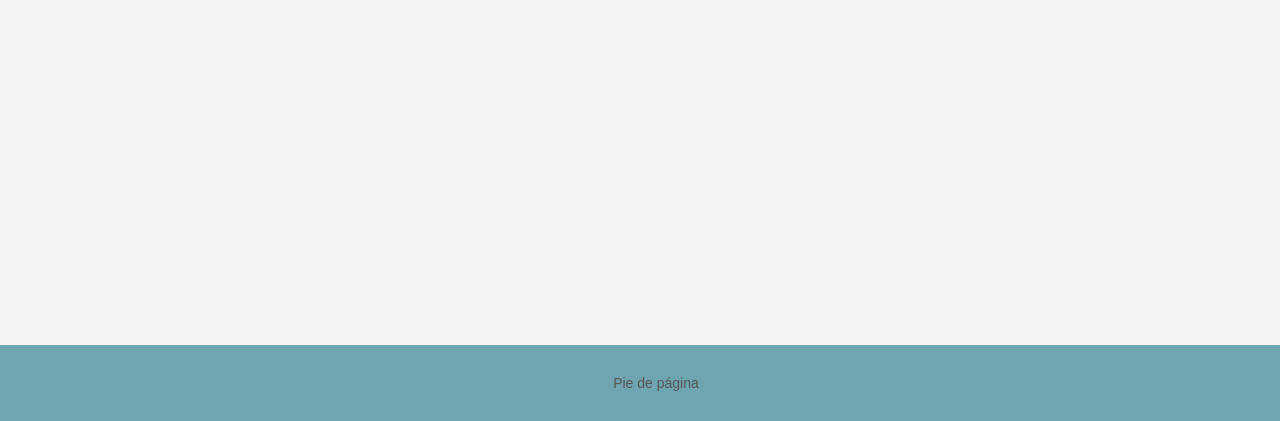
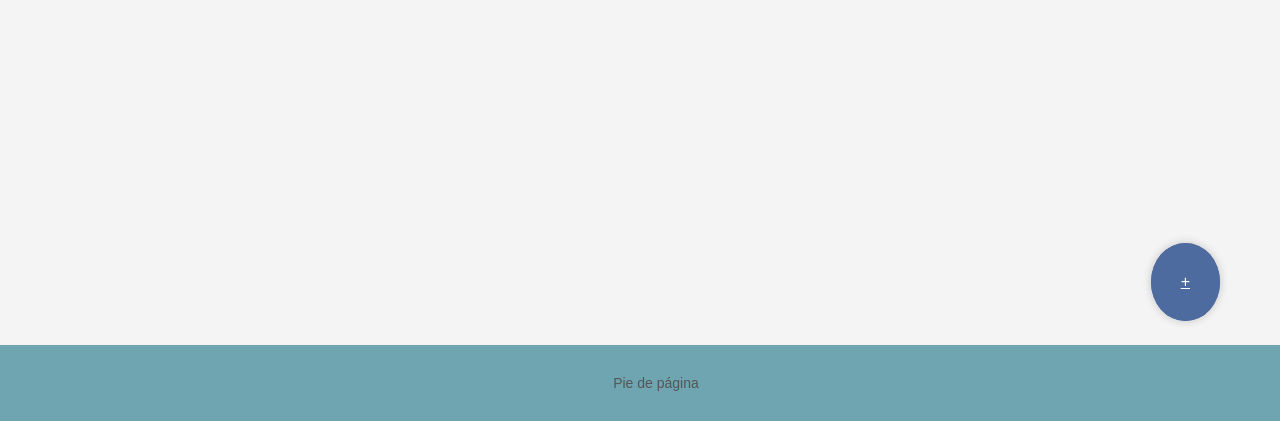
Before and after one commit to Vianey25/Heroeswork, a PHP site: page /empresa/index.php in a window 1280 px wide. Shown: the part 379-800 px from the top of the page. Run offline with PHP 8.4, Linux system fonts and the light colour scheme.

Commit message:
agregue boton para agregar vacantes

```diff
--- a/HerosWork/empresa/index.php
+++ b/HerosWork/empresa/index.php
@@ -91,6 +91,24 @@
         button:hover {
             background-color: #9b77da;
         }
+
+        .floating-button {
+            position: absolute;
+            bottom: 100px;
+            right: 60px;
+            background-color: #4e6b9f;
+            color: white;
+            padding: 30px;
+            border: none;
+            border-radius: 50%;
+            cursor: pointer;
+            box-shadow: 0px 0px 10px rgba(0, 0, 0, 0.1);
+        }
+
+        .floating-button:hover {
+            background-color: #9b77da;
+        }
+
     </style>
 </head>
 <body>
@@ -141,10 +159,11 @@ if (isset($_SESSION['id_empresa'])) {
 // Cerrar la conexión
 $conexion->close();
 ?>
+<a href="vacantes.php" class="floating-button">&#43;</a>
+    </main>
+<a href="vacantes.php" class="floating-button">&#43;</a>
+    <footer>
 
-    </main>
-
-    <footer>
         <p>Pie de página</p>
     </footer>
 </body>
```
